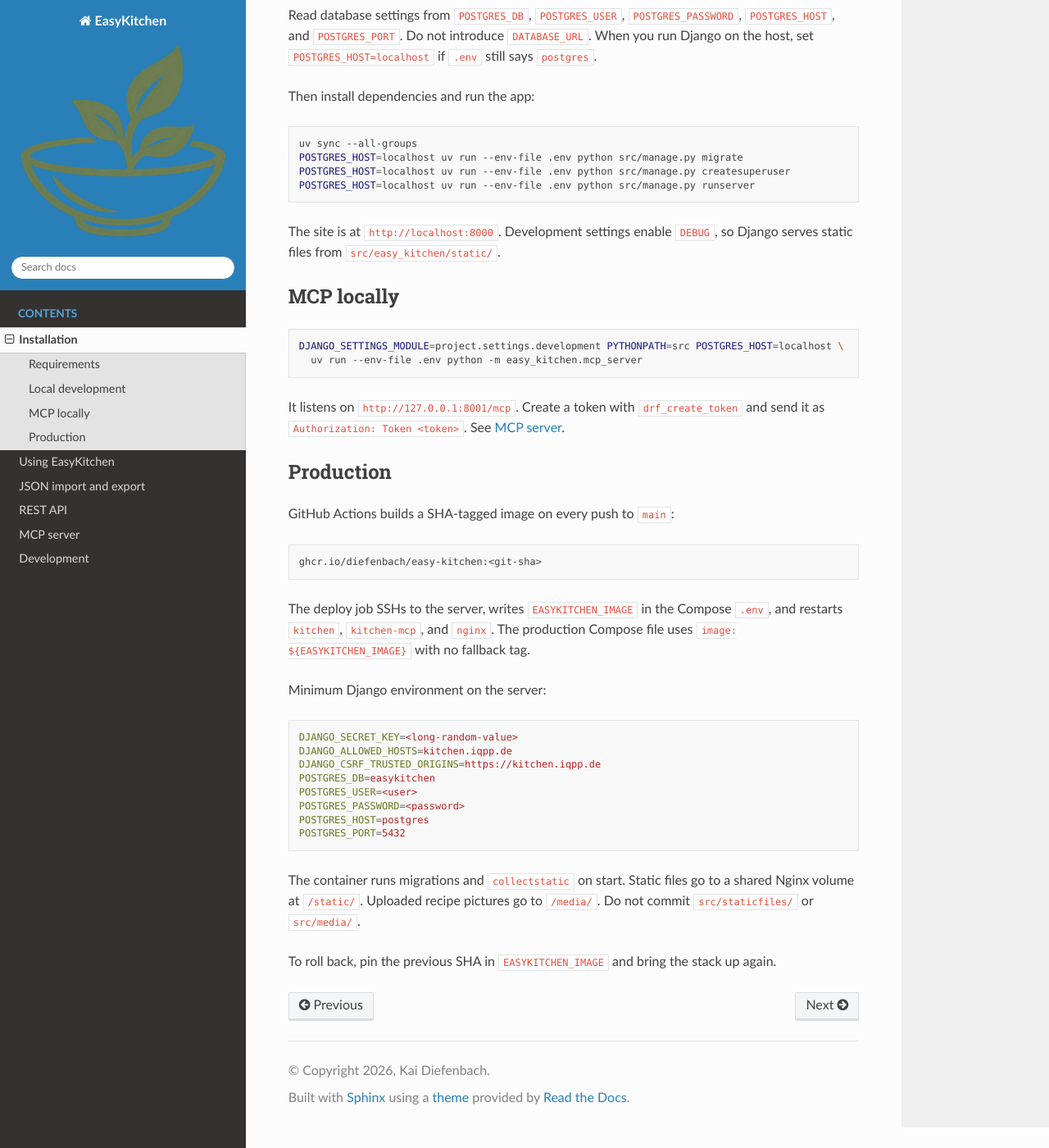
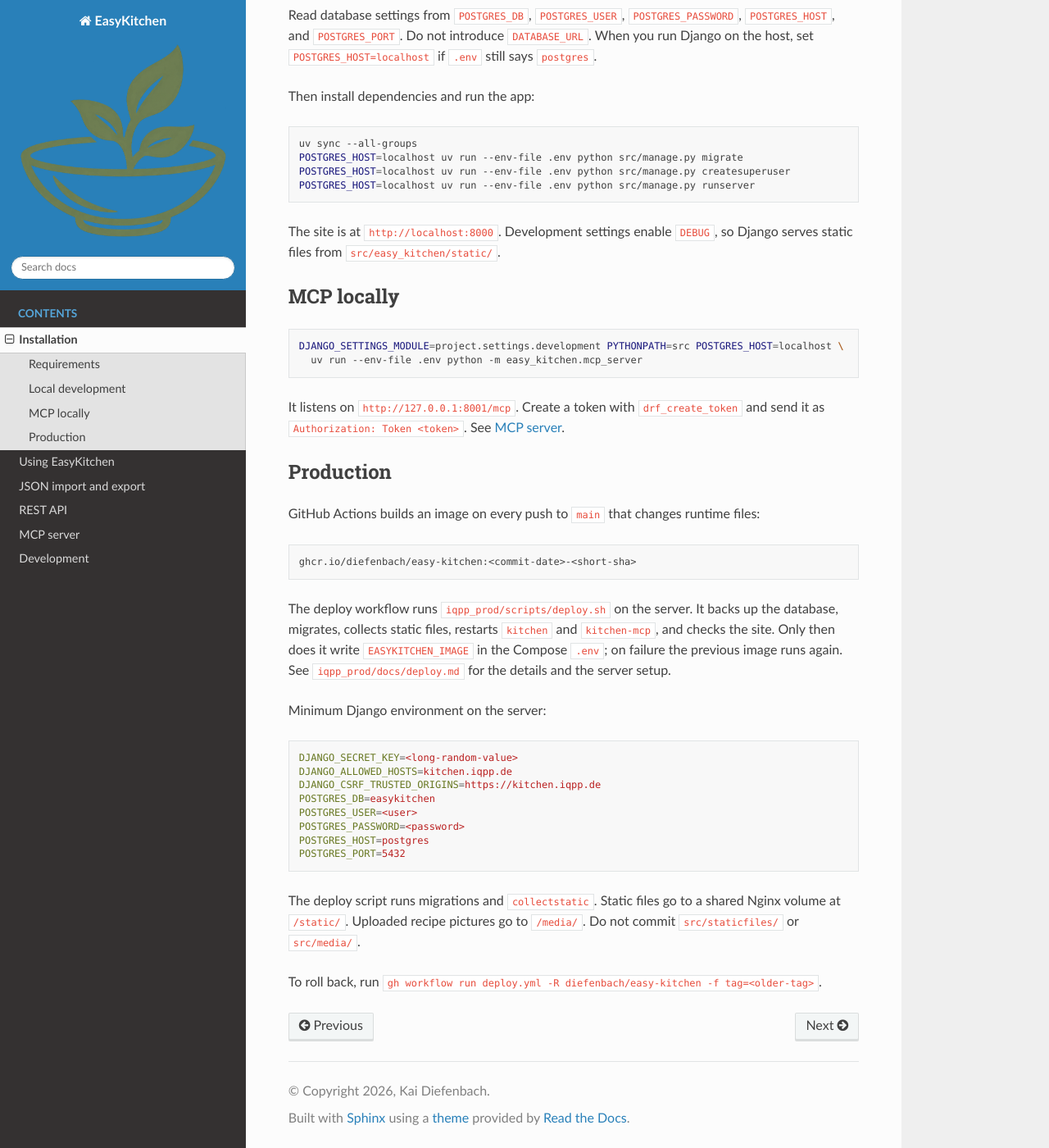
Before and after one commit to diefenbach/easy-kitchen, a Sphinx documentation site: the page built from docs/installation.md, in a window 1280 px wide and 1400 px high, scrolled down 633 px. Shown: the whole window at 82% size. Built offline with Sphinx 7.4.7 and the Read the Docs theme 3.1.0, drawn with Linux system fonts in a browser that asks for light colours.

Commit message:
Document the server-side deployment

````diff
--- a/docs/installation.md
+++ b/docs/installation.md
@@ -46,13 +46,13 @@ It listens on `http://127.0.0.1:8001/mcp`. Create a token with `drf_create_token
 
 ## Production
 
-GitHub Actions builds a SHA-tagged image on every push to `main`:
+GitHub Actions builds an image on every push to `main` that changes runtime files:
 
 ```text
-ghcr.io/diefenbach/easy-kitchen:<git-sha>
+ghcr.io/diefenbach/easy-kitchen:<commit-date>-<short-sha>
 ```
 
-The deploy job SSHs to the server, writes `EASYKITCHEN_IMAGE` in the Compose `.env`, and restarts `kitchen`, `kitchen-mcp`, and `nginx`. The production Compose file uses `image: ${EASYKITCHEN_IMAGE}` with no fallback tag.
+The deploy workflow runs `iqpp_prod/scripts/deploy.sh` on the server. It backs up the database, migrates, collects static files, restarts `kitchen` and `kitchen-mcp`, and checks the site. Only then does it write `EASYKITCHEN_IMAGE` in the Compose `.env`; on failure the previous image runs again. See `iqpp_prod/docs/deploy.md` for the details and the server setup.
 
 Minimum Django environment on the server:
 
@@ -67,6 +67,6 @@ POSTGRES_HOST=postgres
 POSTGRES_PORT=5432
 ```
 
-The container runs migrations and `collectstatic` on start. Static files go to a shared Nginx volume at `/static/`. Uploaded recipe pictures go to `/media/`. Do not commit `src/staticfiles/` or `src/media/`.
+The deploy script runs migrations and `collectstatic`. Static files go to a shared Nginx volume at `/static/`. Uploaded recipe pictures go to `/media/`. Do not commit `src/staticfiles/` or `src/media/`.
 
-To roll back, pin the previous SHA in `EASYKITCHEN_IMAGE` and bring the stack up again.
+To roll back, run `gh workflow run deploy.yml -R diefenbach/easy-kitchen -f tag=<older-tag>`.
````
Also changed, not shown: docs/development.md (+4 -2 lines).
